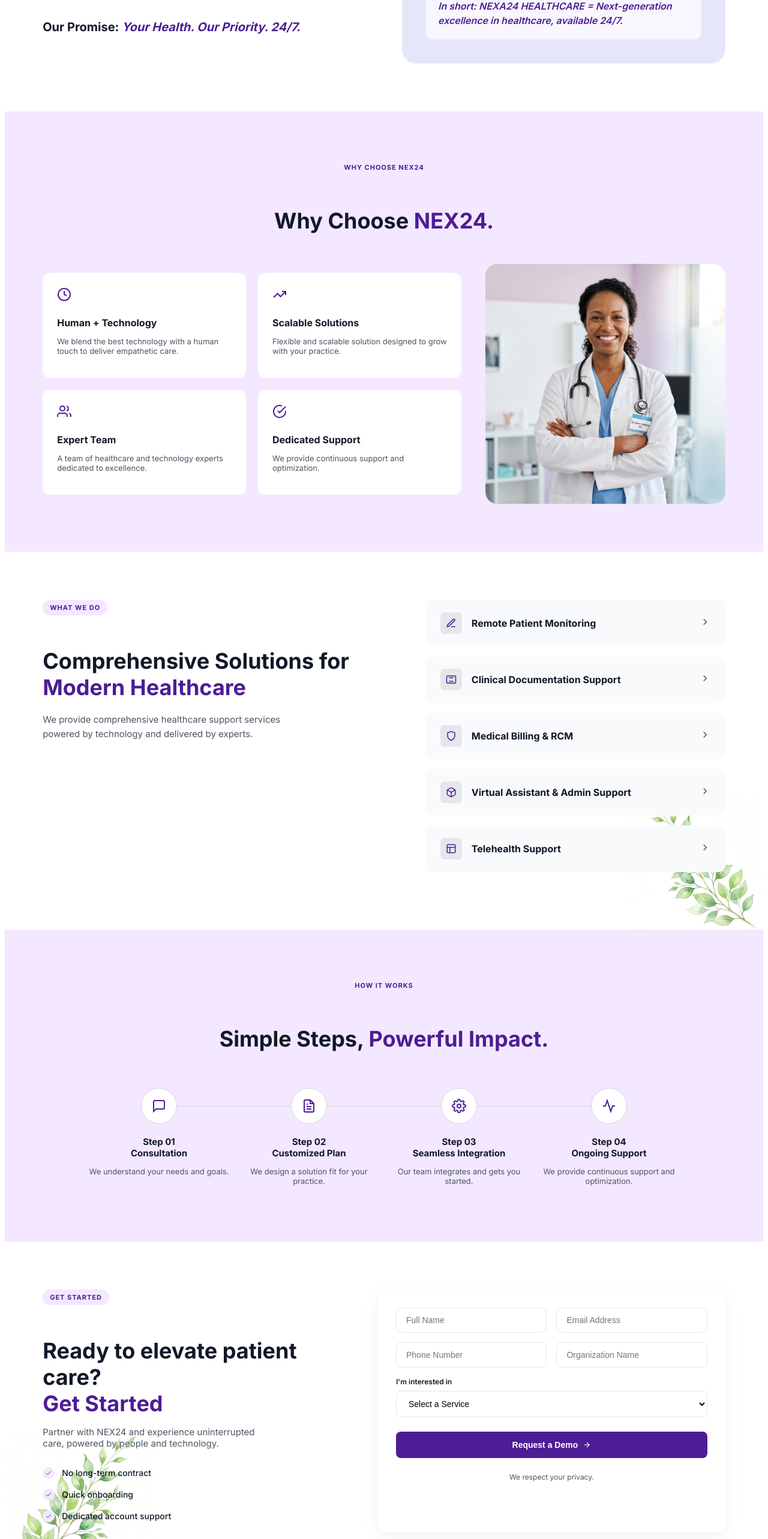
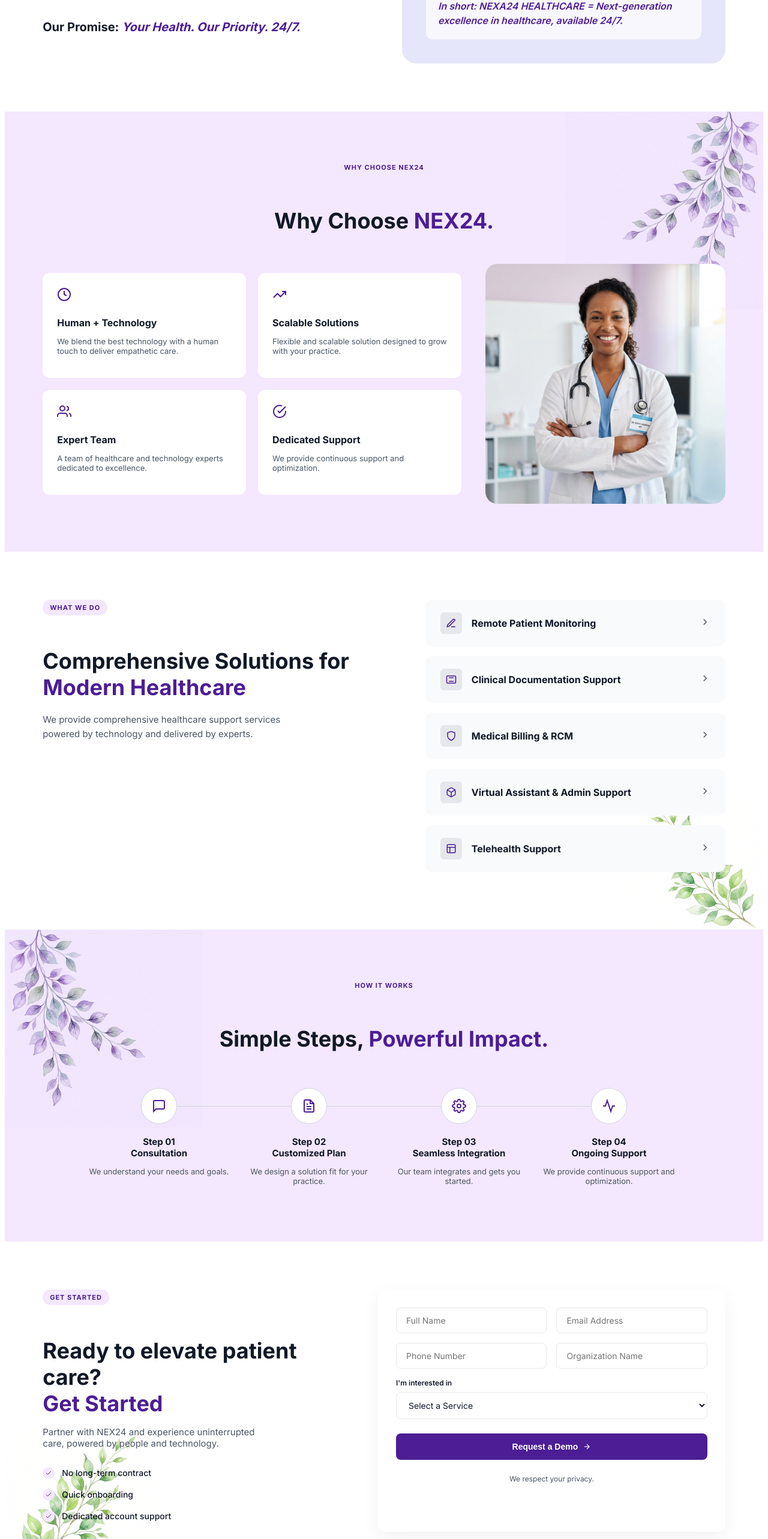
Before and after one commit to BushraTanveer21/Nexa24, a React (Vite) app in the folder frontend/: page / in a window 1280 px wide. Shown: the part 1726-4292 px from the top of the page at 60% size. Built offline with nearby package versions, Linux system fonts and the light colour scheme.

Commit message:
UI Updates: leaves position, size, and dropdown mobile layout fix

```diff
--- a/frontend/src/App.css
+++ b/frontend/src/App.css
@@ -521,6 +521,15 @@ html {
   border-radius: 8px;
   font-size: 14px;
   background: #FFFFFF;
+  font-family: inherit;
+  color: var(--text-dark-exact);
+}
+.contact-form-exact select {
+  text-overflow: ellipsis;
+  white-space: nowrap;
+  overflow: hidden;
+  max-width: 100%;
+  appearance: auto; /* ensure native chevron is visible but box doesn't break */
 }
 .contact-form-exact label {
   display: block;
@@ -1443,18 +1452,18 @@ html {
 @media (max-width: 768px) {
   .decorative-leaf-about,
   .decorative-leaf-contact {
-    width: 150px !important;
-    max-width: 180px !important;
+    width: 220px !important;
+    max-width: 250px !important;
     opacity: 0.9 !important;
   }
   .decorative-leaf-services {
-    width: 140px !important;
-    max-width: 170px !important;
+    width: 200px !important;
+    max-width: 230px !important;
     opacity: 0.9 !important;
   }
   .decorative-leaf-global {
-    width: 140px !important;
-    max-width: 170px !important;
+    width: 200px !important;
+    max-width: 230px !important;
     opacity: 0.9 !important;
   }
 }
@@ -1462,18 +1471,18 @@ html {
 @media (max-width: 480px) {
   .decorative-leaf-about,
   .decorative-leaf-contact {
-    width: 130px !important;
-    max-width: 150px !important;
+    width: 180px !important;
+    max-width: 200px !important;
     opacity: 0.9 !important;
   }
   .decorative-leaf-services {
-    width: 120px !important;
-    max-width: 140px !important;
+    width: 160px !important;
+    max-width: 180px !important;
     opacity: 0.9 !important;
   }
   .decorative-leaf-global {
-    width: 120px !important;
-    max-width: 140px !important;
+    width: 160px !important;
+    max-width: 180px !important;
     opacity: 0.9 !important;
   }
 }
--- a/frontend/src/components/Advantage.jsx
+++ b/frontend/src/components/Advantage.jsx
@@ -3,12 +3,30 @@ import React from 'react';
 const Advantage = () => {
   return (
     <section className="advantage-exact container" id="solutions" style={{ position: 'relative', overflow: 'hidden' }}>
+      {/* Right Corner Decorative Watercolor Leaves */}
+      <img
+        src="/watercolor_leaves.png"
+        alt="Decorative Watercolor Leaves Right"
+        style={{
+          position: 'absolute',
+          top: 0,
+          right: 0,
+          width: '330px',
+          height: 'auto',
+          opacity: 0.88,
+          pointerEvents: 'none',
+          zIndex: 0,
+          mixBlendMode: 'multiply',
+          transform: 'scaleX(-1)'
+        }}
+      />
+
       <div className="advantage-header-exact" style={{ position: 'relative', zIndex: 1 }}>
         <div className="eyebrow-exact">WHY CHOOSE NEX24</div>
         <h2>Why Choose <span className="purple-text">NEX24.</span></h2>
       </div>
 
-      <div className="advantage-grid-exact">
+      <div className="advantage-grid-exact" style={{ position: 'relative', zIndex: 1 }}>
         <div className="advantage-cards-exact">
           <div className="adv-card-exact">
             <div className="adv-icon-exact">
@@ -47,7 +65,7 @@ const Advantage = () => {
             </div>
           </div>
         </div>
-        <div className="advantage-image-exact">
+        <div className="advantage-image-exact" style={{ position: 'relative', zIndex: 1 }}>
           <img src="/doctor.png" alt="Doctor" />
         </div>
       </div>
--- a/frontend/src/components/ContactSection.jsx
+++ b/frontend/src/components/ContactSection.jsx
@@ -62,9 +62,9 @@ const ContactSection = () => {
               <select name="service" value={formData.service} onChange={handleChange} required>
                 <option value="" disabled hidden>Select a Service</option>
                 <option value="Remote Patient Monitoring">Remote Patient Monitoring</option>
-                <option value="Clinical Documentation Support">Clinical Documentation Support</option>
+                <option value="Clinical Documentation Support">Clinical Documentation</option>
                 <option value="Medical Billing & RCM">Medical Billing & RCM</option>
-                <option value="Virtual Assistant & Admin Support">Virtual Assistant & Admin Support</option>
+                <option value="Virtual Assistant & Admin Support">VA & Admin Support</option>
                 <option value="Telehealth Support">Telehealth Support</option>
               </select>
             </div>
--- a/frontend/src/components/CoreValues.jsx
+++ b/frontend/src/components/CoreValues.jsx
@@ -2,12 +2,29 @@ import React from 'react';
 
 const CoreValues = () => {
   return (
-    <section className="how-it-works-exact container">
-      <div className="how-header-exact">
+    <section className="how-it-works-exact container" style={{ position: 'relative', overflow: 'hidden' }}>
+      {/* Left Corner Decorative Watercolor Leaves */}
+      <img
+        src="/watercolor_leaves.png"
+        alt="Decorative Watercolor Leaves Left"
+        className="decorative-watercolor-leaf"
+        style={{
+          position: 'absolute',
+          top: 0,
+          left: 0,
+          width: '330px',
+          height: 'auto',
+          opacity: 0.88,
+          pointerEvents: 'none',
+          zIndex: 0,
+          mixBlendMode: 'multiply'
+        }}
+      />
+      <div className="how-header-exact" style={{ position: 'relative', zIndex: 1 }}>
         <div className="eyebrow-exact">HOW IT WORKS</div>
         <h2>Simple Steps, <span className="purple-text">Powerful Impact.</span></h2>
       </div>
-      <div className="how-grid-exact">
+      <div className="how-grid-exact" style={{ position: 'relative', zIndex: 1 }}>
         <div className="how-step-exact">
           <div className="how-icon-exact"><svg viewBox="0 0 24 24" fill="none" stroke="currentColor" strokeWidth="2"><path d="M21 15a2 2 0 0 1-2 2H7l-4 4V5a2 2 0 0 1 2-2h14a2 2 0 0 1 2 2z"></path></svg></div>
           <div className="how-arrow-exact"></div>
```
Also changed, not shown: frontend/public/image_with_flowers.png (deleted), 1 other file (tests, documents, lock files or other folders).
